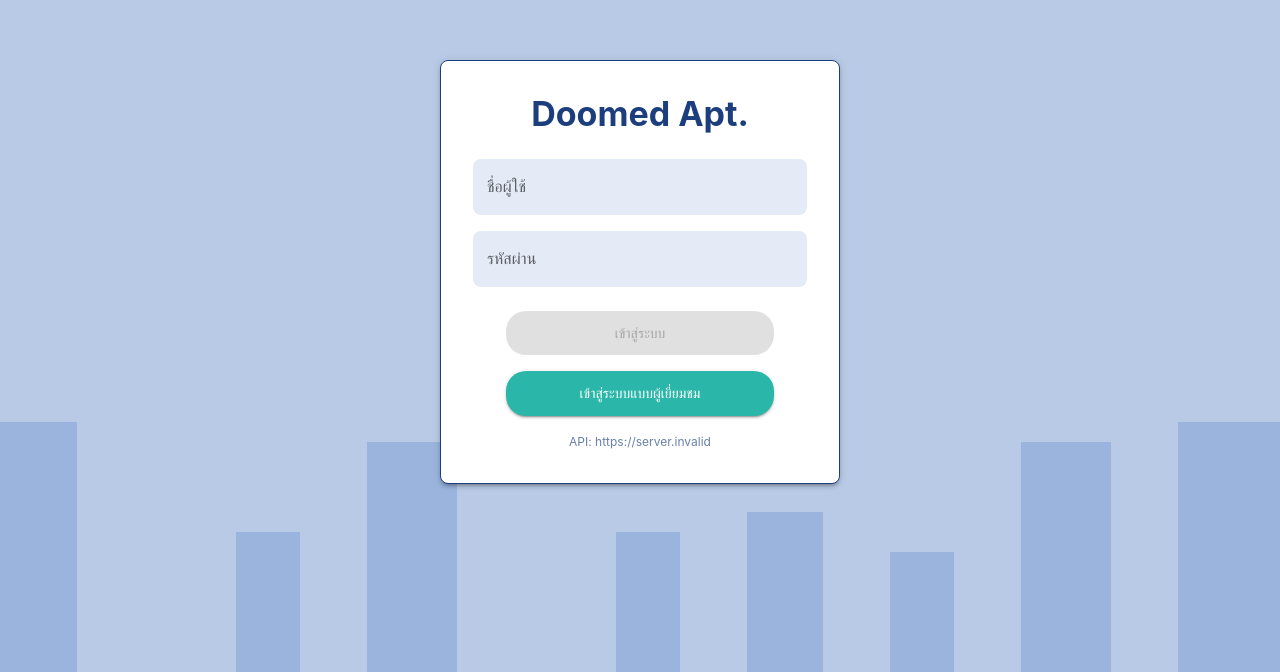
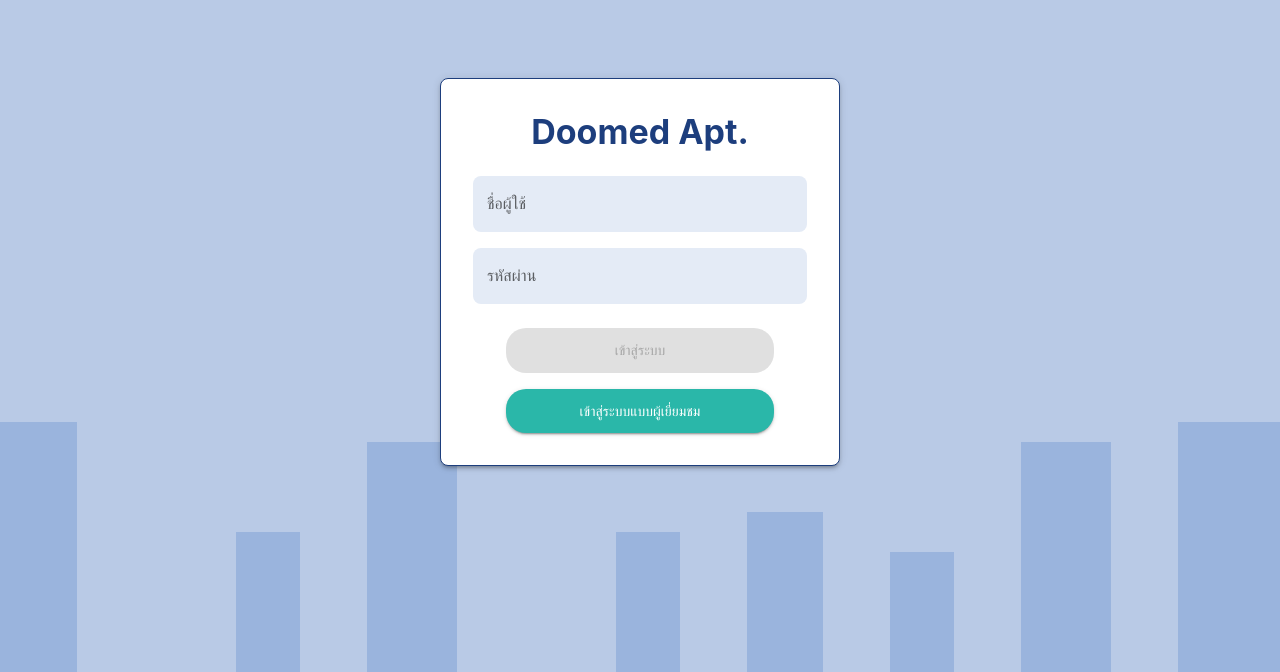
Before and after one commit to LobotomyCorpDST/Frontend, a React (Create React App) app in the folder app/: page / in a window 1280 px wide. Shown: the part 128-800 px from the top of the page. Built offline with nearby package versions, Linux system fonts and the light colour scheme; no server answers; a web font is replaced by a local one.

Commit message:
ปิดการมองเห็น API Base

```diff
--- a/app/src/components/LoginPage/LoginPage.js
+++ b/app/src/components/LoginPage/LoginPage.js
@@ -259,10 +259,6 @@ export default function LoginPage() {
             </Button>
           </Stack>
 
-          {/* API Info */}
-          <Typography variant="caption" sx={{ display: 'block', mt: 2, color: '#1d3e7da8' }}>
-            API: {API_BASE}
-          </Typography>
         </Paper>
       </Box>
 
```
